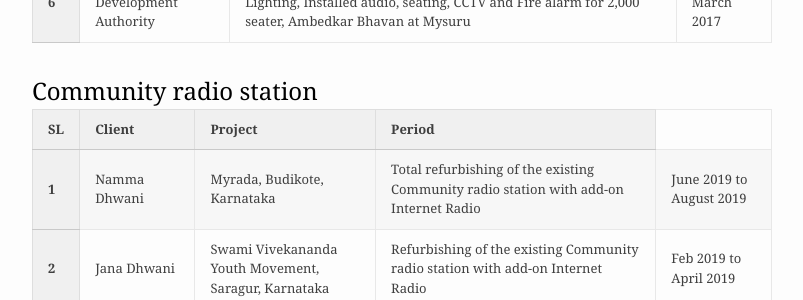
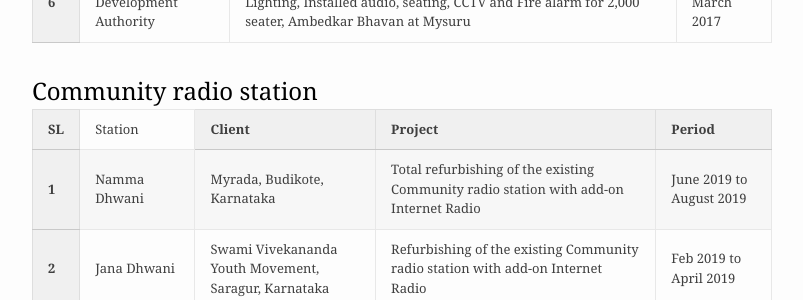
Before and after one commit to VarpasMedia/VarpasMedia.github.io, a Jekyll site: the page built from Projects.md, in a window 1280 px wide and 900 px high, scrolled down 668 px. Shown: the part 140-440 px from the top of the window, without its empty margins (238-1041 px from the left). Built offline with Jekyll 4.4.1, drawn with Linux system fonts in a browser that asks for light colours; our own code applies the rules of GitHub Pages for plain Markdown files.

Commit message:
Update Projects.md

```diff
--- a/Projects.md
+++ b/Projects.md
@@ -74,6 +74,7 @@ Community radio station
 <table>
     <tr>
         <th>SL</th>
+	<td>Station </td>
 	<th>Client</th>
         <th>Project</th>
         <th>Period</th>
```
